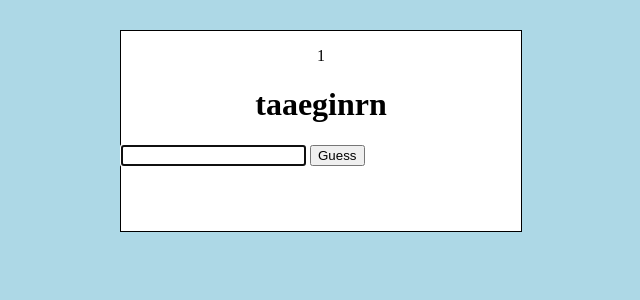
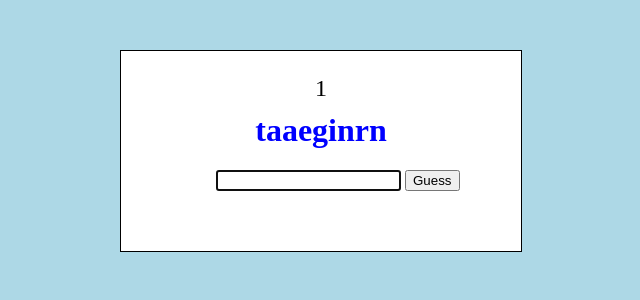
Before and after one commit to Aviv5374/phpProjects, a PHP site: the page made by year 3/lesson8 - session/Word Game.php in a window 1280 px wide. Shown: the top 300 px of the page, without its empty margins (319-959 px from the left). Run offline with PHP 8.4, Linux system fonts and the light colour scheme; the visitor is signed in with stand-in values (Sample User, id 1).

Commit message:
home work on session (word game) styling 3

```diff
--- a/year 3/lesson8 - session/Word Game.php
+++ b/year 3/lesson8 - session/Word Game.php
@@ -27,7 +27,8 @@ if (!empty($_SESSION) and isset($_SESSION['turn']) and isset($_SESSION['answer']
 			<title>Word Game</title>
 			<link rel="stylesheet" type="text/css" href="css_style.css">
 		</head>
-		<body >
+		<body>
+			<div></div>
 			<form action="<?php echo $_SERVER["PHP_SELF"];?>" method="GET">
 				<p id="answer"><?php echo $_SESSION['answer']?></p>
 				<h1 id="score">Score: <?php echo $_SESSION['score']?>/ <?php echo MAXRUONDS?> </h1>
@@ -74,7 +75,7 @@ $shuffledCountry = str_shuffle(strtolower($_SESSION['chosenCountry']));
 	<link rel="stylesheet" type="text/css" href="css_style.css">
 </head>
 <body>
-
+	<div></div>
 	<form action="<?php echo $_SERVER["PHP_SELF"];?>" method="GET">
 		<p id="answer" ><?php echo $_SESSION['answer']?></p>
 		<h1 id="quesion" ><?php echo $shuffledCountry?></h1>
--- a/year 3/lesson8 - session/css_style.css
+++ b/year 3/lesson8 - session/css_style.css
@@ -1,6 +1,11 @@
 body{
 	background: lightblue;
 	margin: 30px;
+}
+div{
+	margin: auto;
+	height: 20;
+	width: 400;
 }
 form{
 	background: white;
@@ -11,13 +16,20 @@ form{
 }
 p{
 	text-align: center;
+	margin-bottom: 10;
+	font-size: x-large;
 }
 h1{
+	color: blue;
 	text-align: center;
+	margin-top: 10;
 }
 #user_answer{
-
+	margin-left: 95;
 }
 #new_session{
-
+	margin-left: 120;
+	border-radius: 10px;
+	background: lightblue;
+	font-size: x-large;
 }
```
Lines whose indentation alone changed are shown as unchanged.
